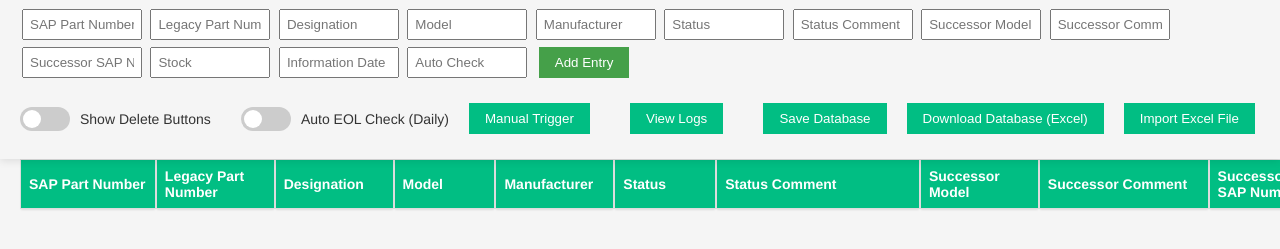
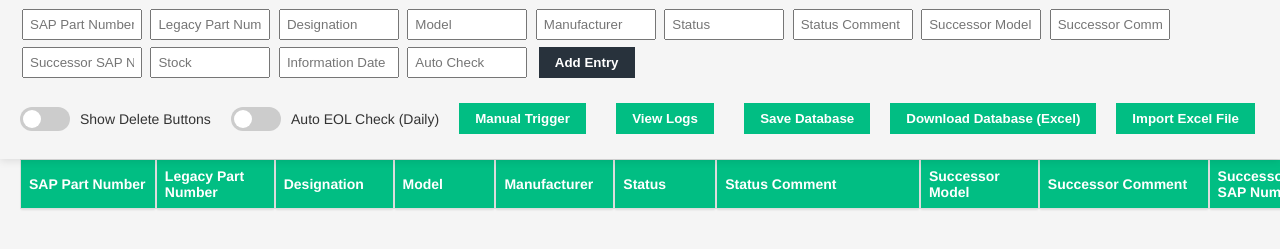
Before and after one commit to syntegoneolchecker/SyntegonEOLChecker, a website: page index.html in a window 1280 px wide. In both pictures the pointer is over the button "Add Entry". Shown: the part 181-430 px from the top of the page. Drawn offline with Linux system fonts and the light colour scheme; no server answers.

Commit message:
Change button background color and font weight

```diff
--- a/styles.css
+++ b/styles.css
@@ -219,10 +219,11 @@ button {
     padding: 8px 16px;
     cursor: pointer;
     margin: 5px;
+    font-weight: bold;
 }
 
 button:hover {
-    background: #45a049;
+    background: #28323C;
 }
 
 button:disabled {
```
